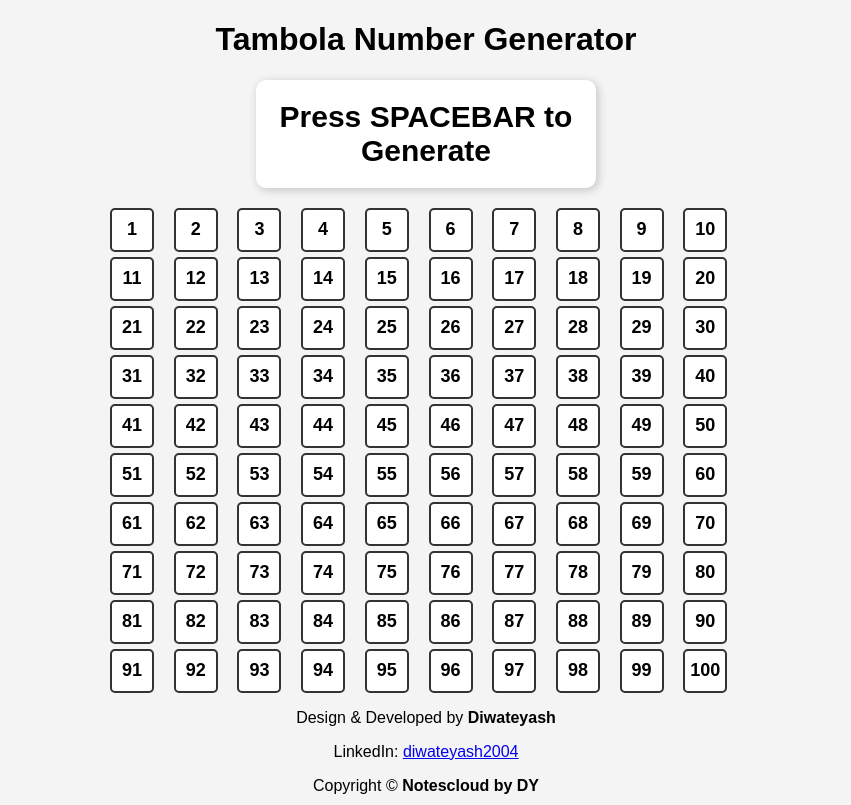
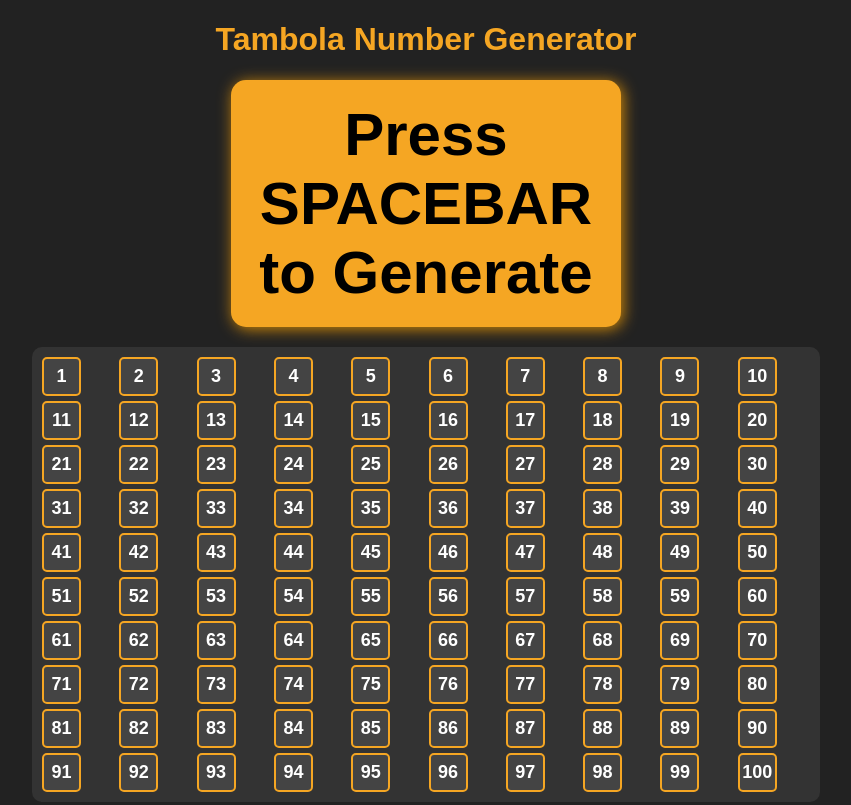
Before and after one commit to Mediwateyash/Housie-game, a plain HTML site: page index.html in a window 1280 px wide. Shown: the top 805 px of the page, without its empty margins (214-1065 px from the left). Drawn offline with Linux system fonts and the light colour scheme.

Commit message:
update2 css

```diff
--- a/style.css
+++ b/style.css
@@ -1,46 +1,80 @@
+/* General Styling */
 body {
     font-family: Arial, sans-serif;
     text-align: center;
-    background-color: #f4f4f4;
+    background-color: #222;
+    color: white;
+    margin: 0;
 }
 
+/* Container */
 .container {
     margin-top: 20px;
 }
 
+/* Heading */
+h1 {
+    font-size: 32px;
+    font-weight: bold;
+    color: #f5a623;
+}
+
+/* Display Box */
 #display {
-    font-size: 30px;
+    font-size: 60px;
     font-weight: bold;
     padding: 20px;
-    background-color: #fff;
-    border-radius: 10px;
+    background-color: #f5a623;
+    color: black;
+    border-radius: 15px;
     margin: 20px auto;
-    width: 300px;
-    box-shadow: 2px 2px 10px rgba(0, 0, 0, 0.2);
+    width: 350px;
+    box-shadow: 2px 2px 15px rgba(255, 165, 0, 0.8);
 }
 
+/* Number Grid */
 .number-grid {
     display: grid;
     grid-template-columns: repeat(10, 1fr);
     gap: 5px;
-    width: 50%;
-    margin: 0 auto;
+    width: 60%;
+    margin: 20px auto;
+    background: #333;
+    padding: 10px;
+    border-radius: 10px;
 }
 
+/* Number Box */
 .number-box {
-    width: 40px;
-    height: 40px;
+    width: 35px;
+    height: 35px;
     display: flex;
     align-items: center;
     justify-content: center;
     font-size: 18px;
     font-weight: bold;
-    border: 2px solid #333;
+    border: 2px solid #f5a623;
     border-radius: 5px;
-    background-color: white;
+    background-color: #444;
+    color: white;
+    transition: 0.3s;
 }
 
+/* Highlighted Number */
 .highlight {
     background-color: green;
     color: white;
 }
+
+/* Footer */
+footer {
+    margin-top: 30px;
+    background: #111;
+    padding: 10px;
+    font-size: 14px;
+}
+
+footer a {
+    color: #f5a623;
+    text-decoration: none;
+}
```
